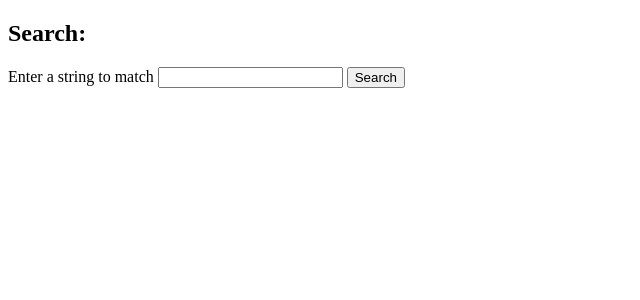
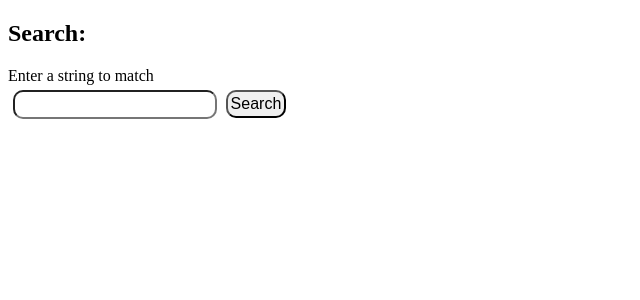
Before and after one commit to mustafa-kamel/pytextmatch, a Django app: page / in a window 1280 px wide. Shown: the top 300 px of the page, without its empty margins (0-640 px from the left). Run offline with Django 3.2, Linux system fonts and the light colour scheme.

Commit message:
Retouch templates

```diff
--- a/search/templates/index.html
+++ b/search/templates/index.html
@@ -6,10 +6,17 @@ Search
 {% block content %}
 
 <h2>Search:</h2>
+{% if message %}
+<p
+    style="padding:10px; color:red; display:inline-block;background-color:lightpink; border:1px solid sandybrown; border-radius:10px;">
+    {{ message }}
+</p>
+{% endif %}
+
 <form action="{% url 'search:results' %}" method="POST">
     {% csrf_token %}
-    <label for="query">Enter a string to match</label>
-    <input type="text" name="query" id="query" required>
-    <button type="submit" class="btn indigo">Search</button>
+    <label for="query" style="display:block;">Enter a string to match</label>
+    <input type="text" name="query" id="query" style="width:15%; padding:5px; margin:5px; border-radius:10px;" required>
+    <button type="submit" style="padding:3px; font-size:medium; border-radius:10px;">Search</button>
 </form>
 {% endblock %}
--- a/search/templates/results.html
+++ b/search/templates/results.html
@@ -4,8 +4,8 @@ Results
 {% endblock %}
 
 {% block content %}
-<h2>Search:</h2>
-<table border="1">
+<h2>Results:</h2>
+<table border="1" style="width: 50%; text-align: center; border-collapse: collapse;">
     <thead>
         <tr>
             <th>Key</th>
@@ -14,7 +14,6 @@ Results
         </tr>
     </thead>
     <tbody>
-        {% for result in results %}
         <tr>
             <th rowspan="{{ result.length }}">{{ result.key }}</th>
             {% for value in result.values %}
@@ -24,7 +23,6 @@ Results
         </tr>
         {% endfor %}
         </tr>
-        {% endfor %}
     </tbody>
 </table>
 {% endblock %}
```
